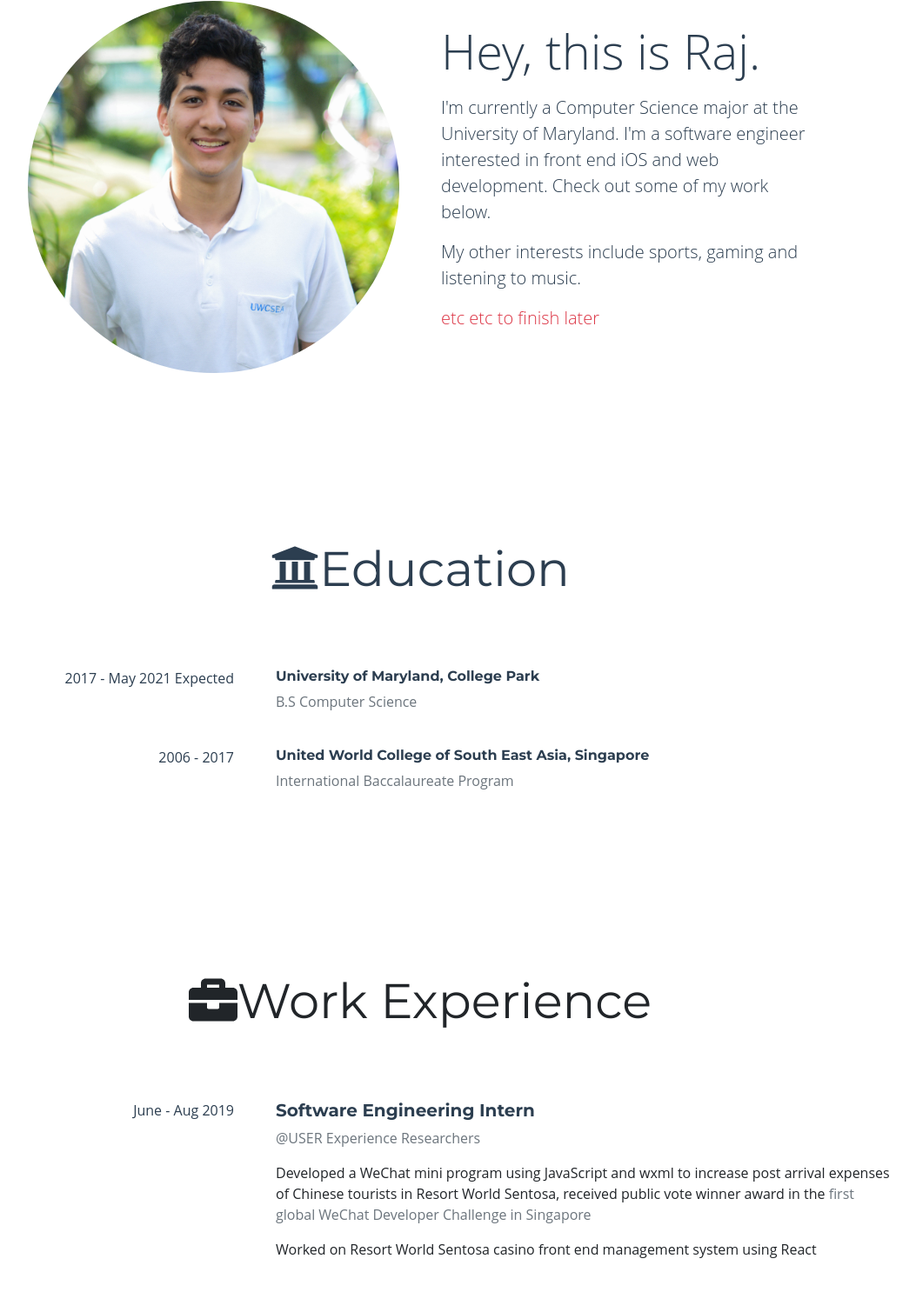
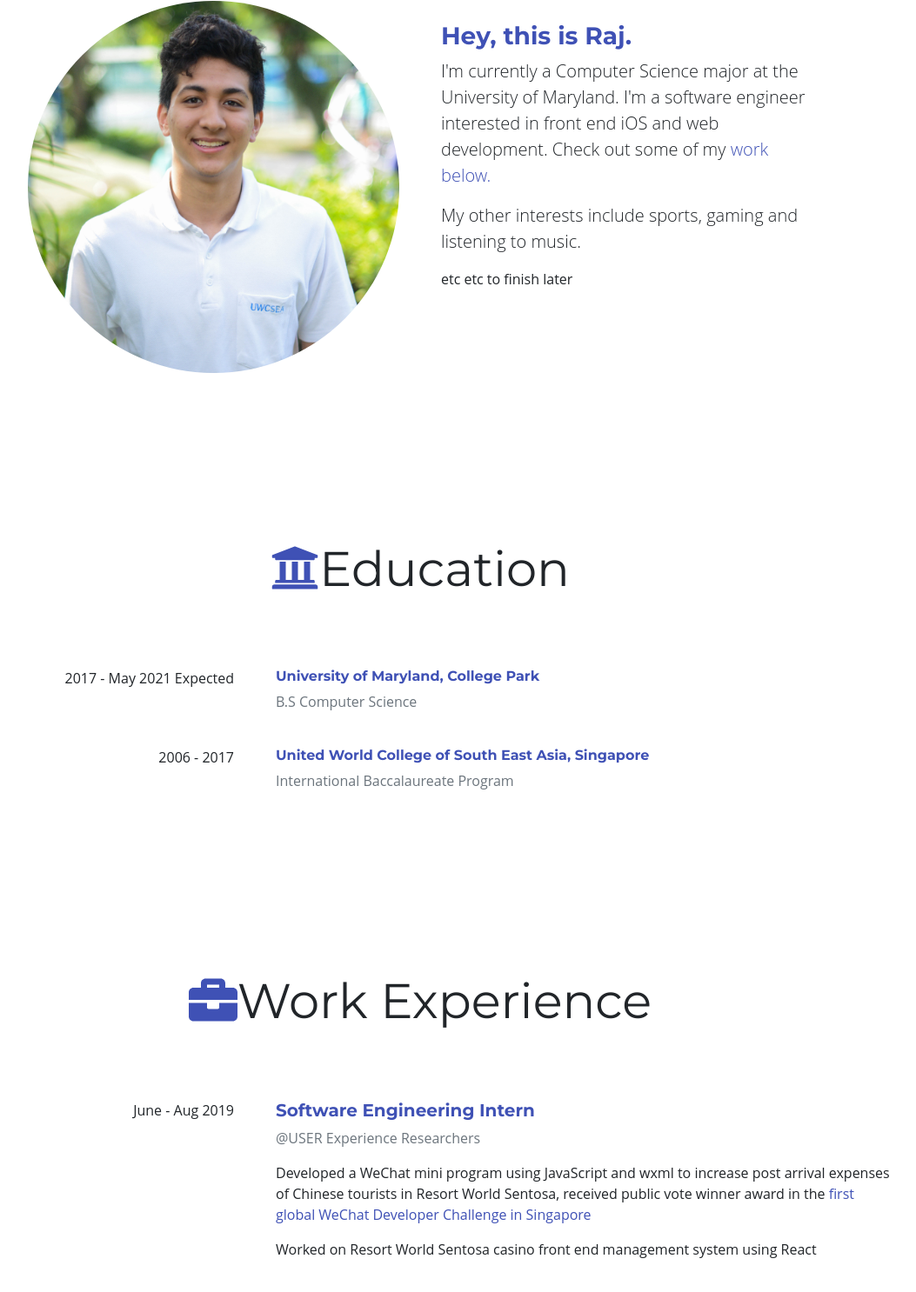
Before and after one commit to rajaisinghani/rajaisinghani.github.io, a plain HTML site: page index.html in a window 1280 px wide. Shown: the part 1061-2547 px from the top of the page at 87% size, without its empty margins (157-1210 px from the left). Drawn offline with nearby package versions, Linux system fonts and the light colour scheme.

Commit message:
much better UI

```diff
--- a/index.html
+++ b/index.html
@@ -67,19 +67,19 @@
                     <div class="divider-custom-lg divider-light">
                     </div>
                     <!-- About Section Content-->
-                    <div class="row text-secondary">
+                    <div class="row">
                         <div class="col-lg-5 ml-auto">
                             <img class="img profile-img align-items-center rounded-circle my-auto" src="assets/img/profile.jpg" alt="profile image">
                         </div>
                         <div class="col-lg-5 mr-auto mt-4">
-                                <p class="display-4">Hey, this is Raj.</p>
+                                <p class="h3 text-primary">Hey, this is Raj.</p>
                         <p class="lead">
-                            I'm currently a Computer Science major at the University of Maryland. I'm a software engineer interested in front end iOS and web development. Check out some of my <a class="js-scroll-trigger" href="#portfolio">work below.</a>
+                            I'm currently a Computer Science major at the University of Maryland. I'm a software engineer interested in front end iOS and web development. Check out some of my <a class="js-scroll-trigger text-primary" href="#portfolio">work below.</a>
                         </p>
                         <p class="lead">
                             My other interests include sports, gaming and listening to music.<br>
                         </p>
-                        <p class="lead text-danger">
+                        <p class="text">
                             etc etc to finish later
                             </p>
                         </div>
@@ -88,28 +88,28 @@
         </section>
 
         <!-- Education Section-->
-        <section class="page-section text-secondary mb-0" id="experience">
+        <section class="page-section mb-0" id="experience">
             <div class="container">
                 <!-- Education Section Heading-->
-                <h1 class="text-center text-secondary display-4 slide-in-3"><i class="fa fa-university"></i>Education</h1>
+                <h1 class="text-center display-4"><i class="fa fa-university text-primary"></i>Education</h1>
                 <!-- Icon Divider-->
                 <div class="divider-custom-lg divider-light"></div>
                 <!-- Education Section Content-->
                 <div class="d-flex justify-content-center row exp-item mt-4">
                     <div class="text-right col-4">
-                        <p class="text-right text-secondary">2017 - May 2021 Expected</p>
+                        <p class="text-right">2017 - May 2021 Expected</p>
                     </div>
                     <div class="col-8">
-                        <p class="h6">University of Maryland, College Park</p>
+                        <p class="h6 text-primary">University of Maryland, College Park</p>
                         <p class="text-muted">B.S Computer Science</p>
                     </div>
                 </div>
                 <div class="d-flex row justify-content-center exp-item mt-4">
                         <div class="col-4">
-                            <p class="text-right text-secondary">2006 - 2017</p>
+                            <p class="text-right">2006 - 2017</p>
                         </div>
                         <div class="col-8">
-                            <p class="h6">United World College of South East Asia, Singapore</p>
+                            <p class="h6 text-primary">United World College of South East Asia, Singapore</p>
                             <p class="text-muted">International Baccalaureate Program</p>
                         </div>
                 </div>
@@ -118,26 +118,26 @@
         <!--Work Experience Section-->
         <section class="page-section mb-0" id="work-experience">
             <div class="container justify-content-center">
-                    <h1 class="text-center display-4"><i class="fa fa-briefcase"></i>Work Experience</h1>
+                    <h1 class="text-center display-4"><i class="fa fa-briefcase text-primary"></i>Work Experience</h1>
                     <div class="divider-custom-lg divider-light"></div>
 
                     <div class=" row justify-content-center exp-item mt-4">
                         <div class="year col-4">
-                            <p class="text-right text-secondary">June - Aug 2019</p>
+                            <p class="text-right">June - Aug 2019</p>
                         </div>
                         <div class="col-8">
-                            <p class="h5 text-secondary">Software Engineering Intern</p>
+                            <p class="h5 text-primary">Software Engineering Intern</p>
                             <p class="text-muted">@USER Experience Researchers</p>
-                            <p>Developed a WeChat mini program using JavaScript and wxml to increase post arrival expenses of Chinese tourists in Resort World Sentosa, received public vote winner award in the <a class="text-muted" href="https://www.wechatdeveloperchallenge.com/index.html">ﬁrst global WeChat Developer Challenge in Singapore</a></p>
+                            <p>Developed a WeChat mini program using JavaScript and wxml to increase post arrival expenses of Chinese tourists in Resort World Sentosa, received public vote winner award in the <a class="text-primary" href="https://www.wechatdeveloperchallenge.com/index.html">ﬁrst global WeChat Developer Challenge in Singapore</a></p>
                             <p>Worked on Resort World Sentosa casino front end management system using React</p>
                         </div>
                     </div>
                     <div class="d-flex row justify-content-center exp-item mt-4">
                             <div class="year col-4">
-                                <p class="text-right text-secondary">June - Aug 2018</p>
+                                <p class="text-right">June - Aug 2018</p>
                             </div>
                             <div class="col-8">
-                                <p class="h5">Freelance iOS Developer</p>
+                                <p class="h5 text-primary">Freelance iOS Developer</p>
                                 <p class="text-muted">@Pulse Voter</p>
                                 <p>Developed Pulse Voters (Stanford startup) front end iOS application using React Native, worked on integrating API interfaces with their back end servers</p>
                                 <p>Link to App: https://itunes.apple.com/us/app/pulse-voter/id1436359133</p>
@@ -147,10 +147,10 @@
         </section>
 
         <!-- Portfolio Section-->
-        <section class="page-section portfolio text-secondary" id="portfolio">
+        <section class="page-section portfolio" id="portfolio">
             <div class="container">
                 <!-- Portfolio Section Heading-->
-                <h1 class="text-center text-secondary display-3 slide-in-1">Portfolio</h1>
+                <h1 class="text-center display-3 slide-in-1">Portfolio</h1>
                 <p class="text-muted text-center mt-4 mb-6 lead">Check out some of the projects I've been working on in my free time below.</p>
                 <!--Divider-->
                 <div class="divider-custom-lg"></div>
--- a/scss/_variables.scss
+++ b/scss/_variables.scss
@@ -3,9 +3,10 @@
 // Set custom colors
 $teal: #1abc9c;
 $dark-blue: #2c3e50;
+$test-blue:#3F51B5;
 
 // Override Bootstrap primary and secondary colors
-$primary: $teal;
+$primary: $test-blue;
 $secondary: $dark-blue;
 
 // Override Bootstrap font variables
```
Also changed, not shown: css/styles.css.
